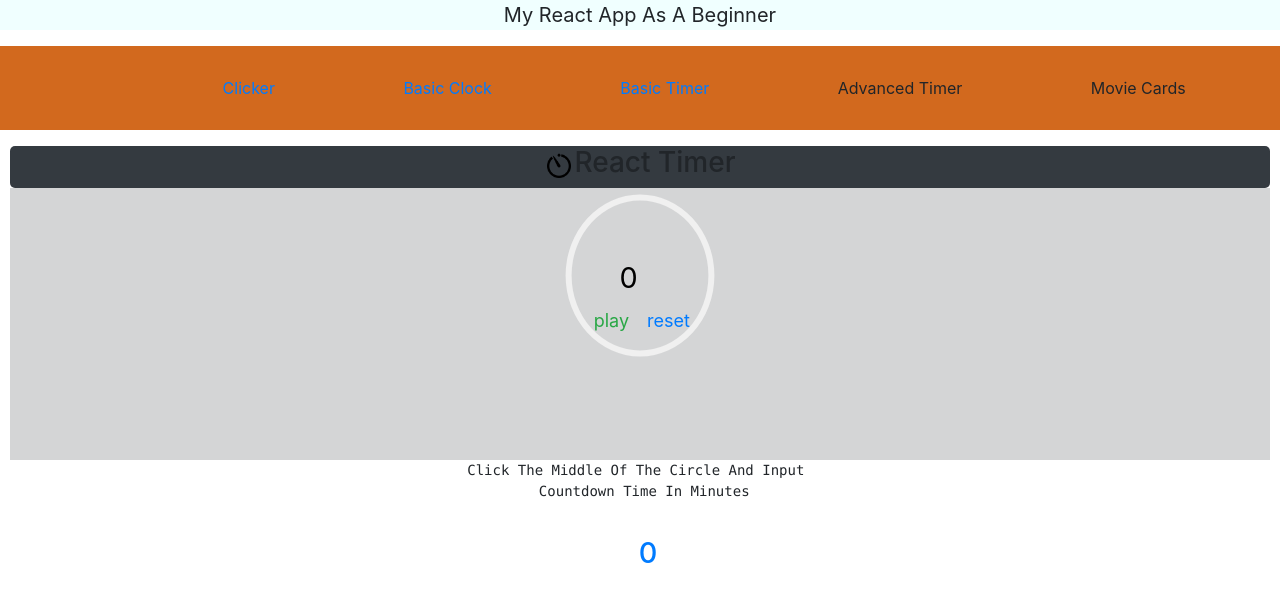
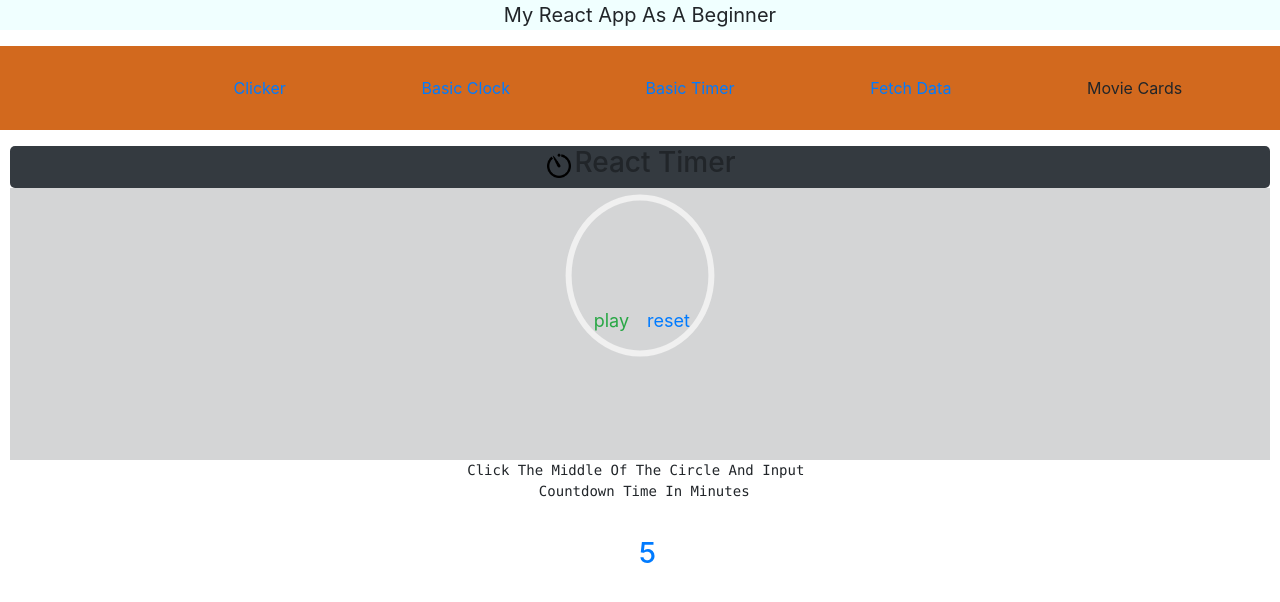
Before and after one commit to nelliejellie/react-app-brginners, a React (Create React App) app: page /basic-timer in a window 1280 px wide. Shown: the top 602 px of the page. Built offline with nearby package versions, Linux system fonts and the light colour scheme.

Commit message:
finished timer for now

```diff
--- a/src/App.js
+++ b/src/App.js
@@ -2,6 +2,7 @@ import React from 'react';
 import './App.css';
 import Navbar from './components/Navbar.js';
 import Clicker from './components/Clicker.js';
+import fetchData from './components/FetchData.js';
 import BasicClock from './components/BasicClock.js';
 import BasicTimer from './components/BasicTimer.js';
 import {BrowserRouter as Router, Switch, Route} from 'react-router-dom';
--- a/src/components/BasicTimer.js
+++ b/src/components/BasicTimer.js
@@ -1,7 +1,7 @@
 import React from 'react';
 import timeicon from './images/timeicon.png';
 //import usestate hook from react
-import {useState} from 'react';
+import {useState, useEffect} from 'react';
 
 
 
@@ -14,10 +14,18 @@ const imgStyle = {
 
 
 export default function BasicTimer() {
-    var initialState = 0;
-    const [state, setstate] = useState(initialState)
-    var seconds = state * 60;
-
+    let my = 20;
+    const [state, setstate] = useState(0)
+    const countDown = () =>{
+        setstate(prevState => state + 1)
+    }
+    let myInterval;
+    useEffect(() => {
+        myInterval = setInterval(countDown, 1000)
+        return () => {
+            clearInterval(myInterval)
+        }
+    }, [state])
     return (
         <div >
             <div className='basic-clock-header'>
@@ -26,11 +34,11 @@ export default function BasicTimer() {
             </div>
             <div className='timer' >
                 <div className='timer-inner' >
-                    <h4 className='stopwatch-rundown'>{seconds}</h4>
-                    <h4 className='stopwatch-seconds'><input type="number" name="" value={state} onChange={e => setstate(e.target.value)} /></h4>
+                    <h4 className='stopwatch-rundown'>{state}</h4>
+                    <h4 className='stopwatch-seconds'><input type="number" name=""  /></h4>
                     <div className='stopwatch-play-and-reset-div'>
                         <div className='stopwatch-play'>
-                            <button className='stopwatch-play-button' >play</button>
+                            <button className='stopwatch-play-button' onClick={countDown} >play</button>
                         </div>
                         <div className='stopwatch-reset'>
                             <button className='stopwatch-reset-button' >reset</button>
--- /dev/null
+++ b/src/components/FetchData.js
@@ -0,0 +1,11 @@
+import React from 'react'
+
+function FetchData() {
+    return (
+        <div>
+            fetch data
+        </div>
+    )
+}
+
+export default FetchData
--- a/src/components/Navbar.js
+++ b/src/components/Navbar.js
@@ -18,7 +18,9 @@ function Navbar() {
                 <Link to='/basic-timer'>
                    <li>Basic Timer</li>
                 </Link>
-                <li>Advanced Timer</li>
+                <Link to='/fetch-data'>
+                    <li>fetch Data</li>
+                </Link>
                 <li>Movie cards</li>
             </ul>
         </div>
```
